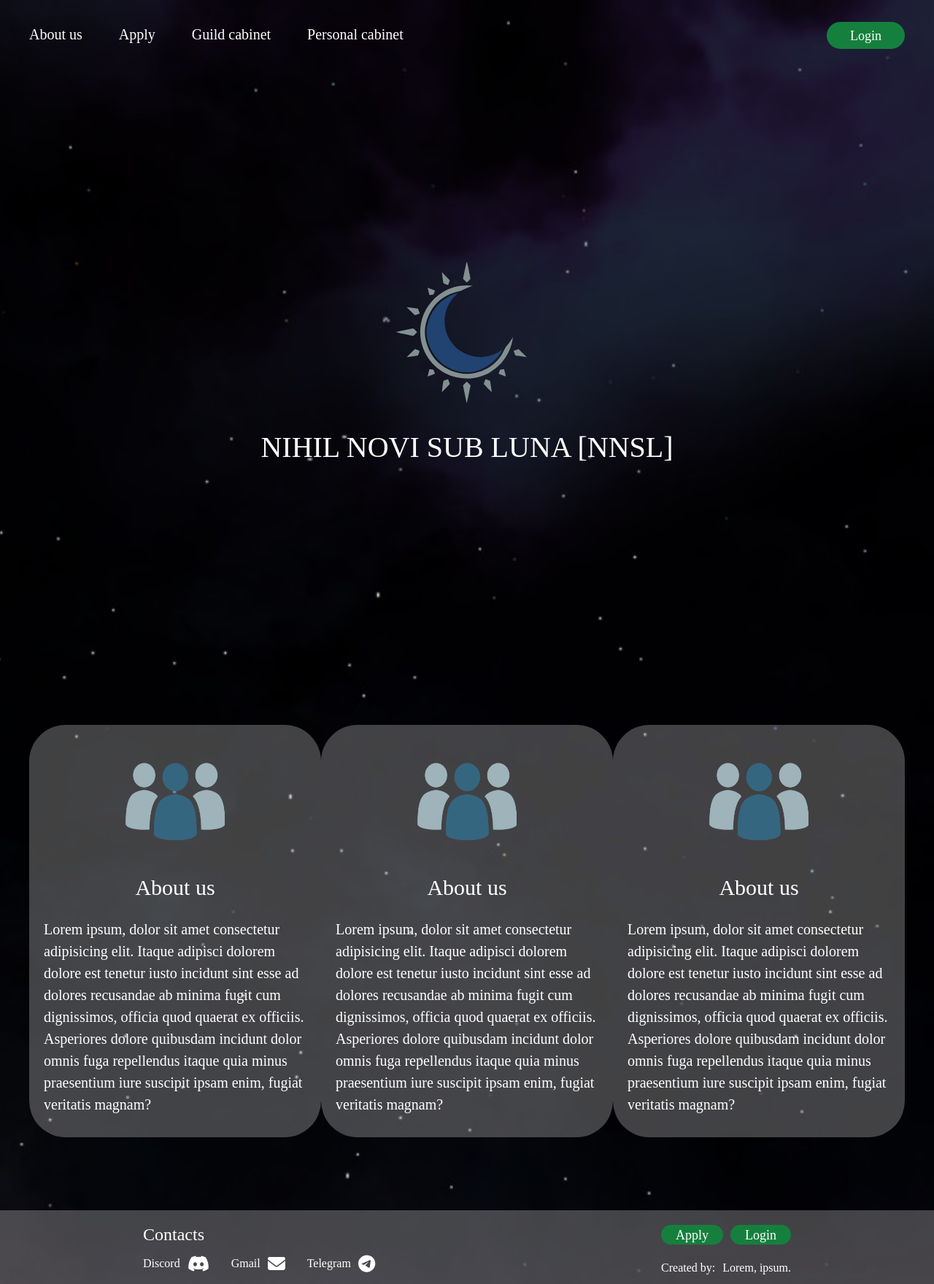
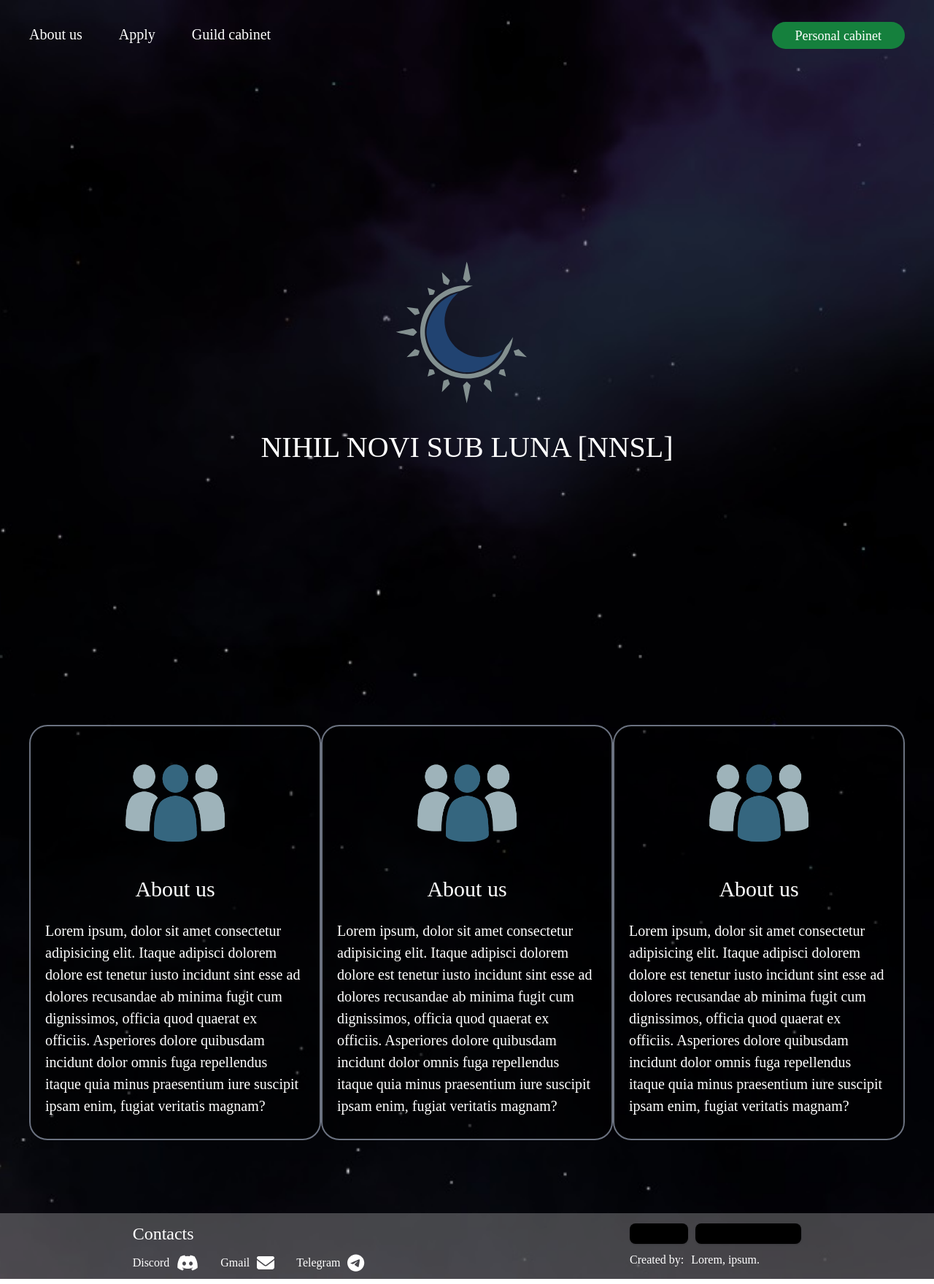
Before and after one commit to Yaroslav-Pa/Guild_site, a Nuxt app: page / in a window 1280 px wide. Shown: the whole page at 73% size. Built offline with nearby package versions, Linux system fonts and the light colour scheme; a web font is replaced by a local one.

Commit message:
some changes

```diff
--- /dev/null
+++ b/components/button-v2.vue
@@ -0,0 +1,16 @@
+<script setup>
+defineProps(["text", "textSize"]);
+</script>
+<template>
+  <button
+    type="submit"
+    class="group relative h-full w-full py-[5px] px-[30px] overflow-hidden rounded-lg bg-black dark:bg-white shadow"
+  >
+    <div
+      class="absolute inset-0 w-0 bg-green-600 transition-all duration-[250ms] ease-out group-hover:w-full"
+    ></div>
+    <span class="relative text-black text-[18px] group-hover:text-white">{{
+      text
+    }}</span>
+  </button>
+</template>
--- a/layouts/default.vue
+++ b/layouts/default.vue
@@ -3,7 +3,6 @@ const menuItems = [
   { tabName: "About us", tabTo: "/#AboutUsSection" },
   { tabName: "Apply", tabTo: "/apply" },
   { tabName: "Guild cabinet", tabTo: "/" },
-  { tabName: "Personal cabinet", tabTo: "/" },
 ];
 const contactsItems = [
   {
@@ -52,7 +51,7 @@ const contactsItems = [
           class="sm:pt-[5px] pt-[3px] px-[20px] sm:px-[30px] bg-green-700 text-center transition-all duration-300 rounded-[20px] my-[10px] text-[14px] sm:text-[18px] leading-[25px] border-2 border-transparent hover:bg-transparent hover:border-green-600"
           to="/personalCabinet"
         >
-          Login
+          Personal cabinet
         </NuxtLink>
       </div>
     </div>
@@ -82,19 +81,44 @@ const contactsItems = [
         </div>
       </div>
       <div class="flex flex-col gap-y-[10px]">
-        <div class="flex flex-col lg:flex-row justify-between text-white">
+        <div
+          class="flex flex-col lg:flex-row justify-between text-white gap-x-[10px] items-center"
+        >
           <NuxtLink
+            to="/apply"
+            class="group relative h-full py-[2px] px-[20px] overflow-hidden rounded-lg bg-black dark:bg-white shadow"
+          >
+            <div
+              class="absolute inset-0 w-0 bg-green-600 transition-all duration-[250ms] ease-out group-hover:w-full"
+            ></div>
+            <span class="relative text-black text-[16px] group-hover:text-white"
+              >Apply</span
+            >
+          </NuxtLink>
+          <NuxtLink
+            to="/personalCabinet"
+            class="group relative h-full py-[2px] px-[20px] overflow-hidden rounded-lg bg-black dark:bg-white shadow"
+          >
+            <div
+              class="absolute inset-0 w-0 bg-green-600 transition-all duration-[250ms] ease-out group-hover:w-full"
+            ></div>
+            <span
+              class="relative text-black text-[16px] group-hover:text-white whitespace-nowrap"
+              >Personal cabinet</span
+            >
+          </NuxtLink>
+          <!-- <NuxtLink
             class="pt-[2px] px-[20px] bg-green-700 text-center transition-all duration-300 rounded-[20px] my-[10px] text-[18px] leading-[25px] border-transparent hover:bg-green-400 hover:text-black"
             to="/personalCabinet"
           >
             Apply
-          </NuxtLink>
-          <NuxtLink
+          </NuxtLink> -->
+          <!-- <NuxtLink
             class="pt-[2px] px-[20px] bg-green-700 text-center transition-all duration-300 rounded-[20px] my-[10px] text-[18px] leading-[25px] border-transparent hover:bg-green-400 hover:text-black"
             to="/personalCabinet"
           >
             Login
-          </NuxtLink>
+          </NuxtLink> -->
         </div>
         <div class="gap-x-[10px] flex flex-row">
           <h1
--- a/pages/apply.vue
+++ b/pages/apply.vue
@@ -1,6 +1,7 @@
 <script setup>
 import inputField from "@/components/customInputField.vue";
 import inputCheckBox from "@/components/customCheckBox.vue";
+import buttonV2 from "@/components/button-v2.vue";
 </script>
 <template>
   <div class="flex flex-row justify-center items-center gap-x-[50px]">
@@ -66,7 +67,7 @@ import inputCheckBox from "@/components/customCheckBox.vue";
             <div
               class="absolute inset-0 w-0 bg-green-600 transition-all duration-[250ms] ease-out group-hover:w-full"
             ></div>
-            <span class="relative text-[18px] text-black group-hover:text-white"
+            <span class="relative text-black text-[18px] group-hover:text-white"
               >Apply!</span
             >
           </button>
--- a/pages/index.vue
+++ b/pages/index.vue
@@ -35,7 +35,7 @@ const sectionsItems = [
     class="ssm:mx-[40px] mx-[50px] flex flex-col justify-center items-center text-white lg:flex-row lg:justify-evenly gap-y-[40px] lg:gap-y-[0px]"
   >
     <div
-      class="flex flex-col justify-center items-center gap-y-[10px] sm:gap-y-[20px] max-w-[400px] bg-white bg-opacity-25 rounded-[50px] ssm:px-[20px] px-[15px] py-[30px]"
+      class="flex flex-col justify-center items-center gap-y-[10px] sm:gap-y-[20px] max-w-[400px] border-2 border-gray-500 p-[40px] bg-black bg-opacity-50 rounded-[25px] text-white ssm:px-[20px] px-[15px] py-[30px]"
       v-for="{ icon, name, description } in sectionsItems"
       id="AboutUsSection"
     >
--- a/tailwind.config.js
+++ b/tailwind.config.js
@@ -1,6 +1,7 @@
 /** @type {import('tailwindcss').Config} */
 module.exports = {
   content: [
+    "./components/*.{js,vue,ts}",
     "./components/**/*.{js,vue,ts}",
     "./layouts/**/*.vue",
     "./pages/**/*.vue",
@@ -41,12 +42,5 @@ module.exports = {
     },
   },
   plugins: [],
-  // safelist: [
-  //   "left-[15px]",
-  //   "left-[35px]",
-  //   {
-  //     pattern: /bg-(custom|goods)/,
-  //     variants: ["hover"],
-  //   },
-  // ],
+  safelist: [],
 };
```
